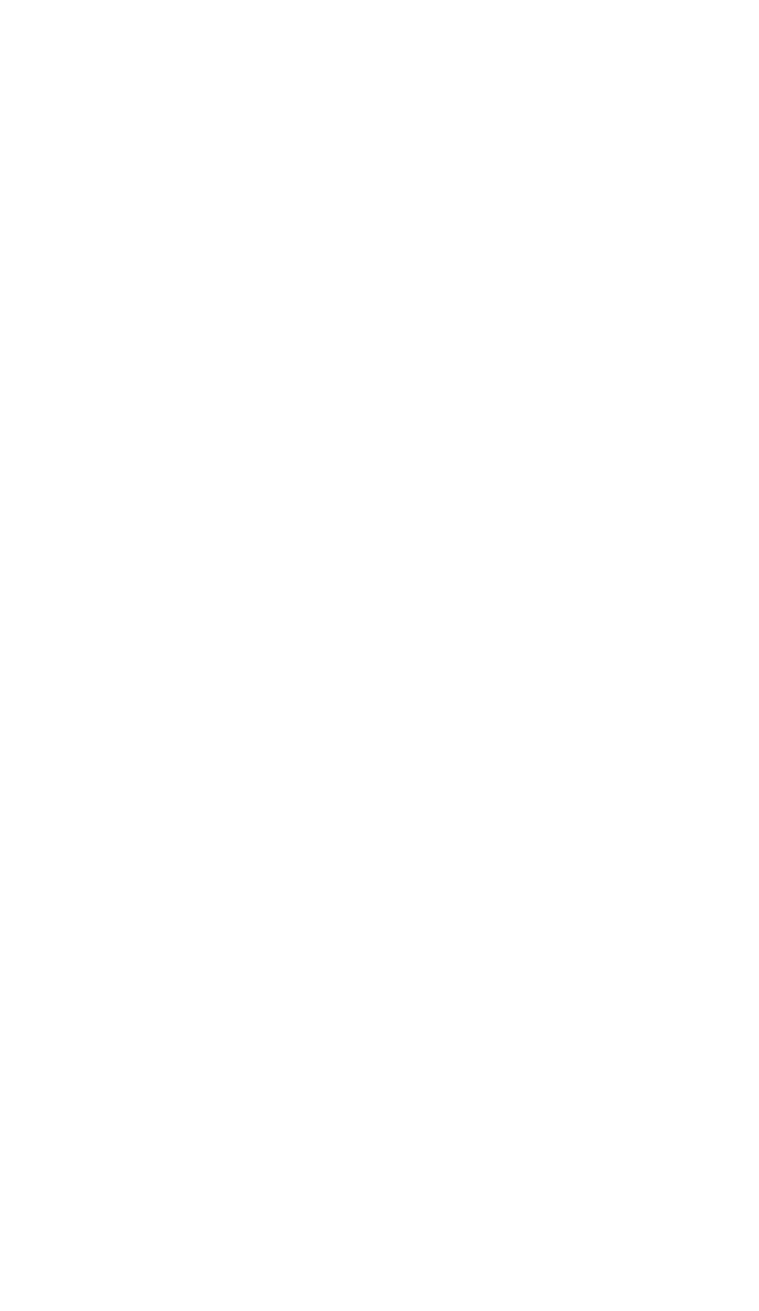
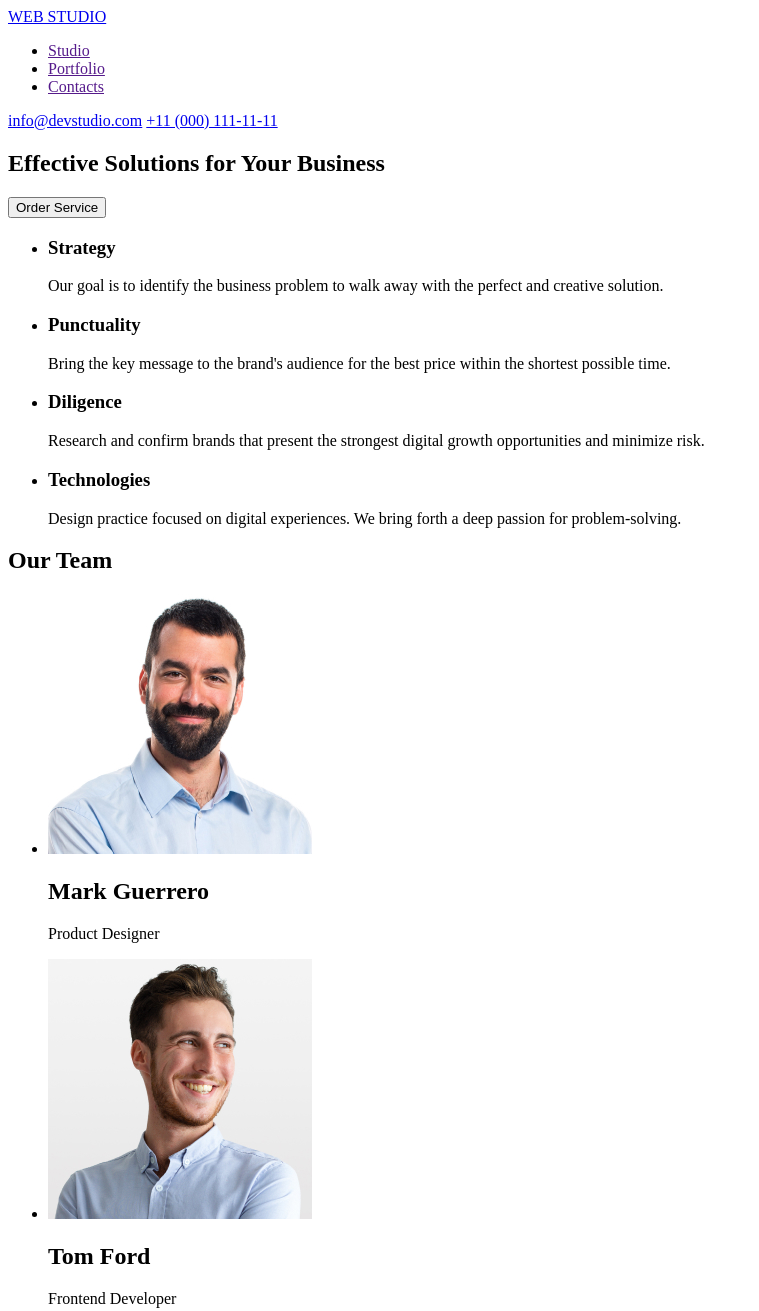
Before and after one commit to Honest-Foxy/goit-markup-hw-01, a plain HTML site: page index.html in a window 1280 px wide. Shown: the top 1311 px of the page, without its empty margins (0-759 px from the left). Before the commit the page ends 800 px from the top, so only its background shows below. Drawn offline with Linux system fonts and the light colour scheme.

Commit message:
[add] page content and images

```diff
--- a/index.html
+++ b/index.html
@@ -1,12 +1,117 @@
 <!DOCTYPE html>
 <html lang="en">
-<head>
-    <meta charset="UTF-8">
-    <meta http-equiv="X-UA-Compatible" content="IE=edge">
-    <meta name="viewport" content="width=device-width, initial-scale=1.0">
+  <head>
+    <meta charset="UTF-8" />
+    <meta http-equiv="X-UA-Compatible" content="IE=edge" />
+    <meta name="viewport" content="width=device-width, initial-scale=1.0" />
     <title>Document</title>
-</head>
-<body>
+  </head>
+  <body>
+    <header>
+      <a href="/">WEB STUDIO</a>
+      <nav>
+        <ul>
+          <li><a href="">Studio</a></li>
+          <li><a href="">Portfolio</a></li>
+          <li><a href="">Contacts</a></li>
+        </ul>
+      </nav>
+      <a href="mailto:info@devstudio.com">info@devstudio.com</a>
+      <a href="tel:+110001111111">+11 (000) 111-11-11</a>
+    </header>
 
-</body>
+    <main>
+      <section>
+        <h1>Effective Solutions for Your Business</h1>
+        <button type="button">Order Service</button>
+      </section>
+
+      <section>
+        <ul>
+          <li>
+            <h3>Strategy</h3>
+            <p>
+              Our goal is to identify the business problem to walk away with the
+              perfect and creative solution.
+            </p>
+          </li>
+          <li>
+            <h3>Punctuality</h3>
+            <p>
+              Bring the key message to the brand's audience for the best price
+              within the shortest possible time.
+            </p>
+          </li>
+          <li>
+            <h3>Diligence</h3>
+            <p>
+              Research and confirm brands that present the strongest digital
+              growth opportunities and minimize risk.
+            </p>
+          </li>
+          <li>
+            <h3>Technologies</h3>
+            <p>
+              Design practice focused on digital experiences. We bring forth a
+              deep passion for problem-solving.
+            </p>
+          </li>
+        </ul>
+      </section>
+
+      <section>
+        <h2>Our Team</h2>
+        <ul>
+          <li>
+            <img
+              src="/images/Mark-Guerrero.jpg"
+              alt="Smiling man with a beard"
+              width="264"
+              height="260"
+            />
+            <h2>Mark Guerrero</h2>
+            <p>Product Designer</p>
+          </li>
+          <li>
+            <img
+              src="/images/Tom-Ford.jpg"
+              alt="Smiling man"
+              width="264"
+              height="260"
+            />
+            <h2>Tom Ford</h2>
+            <p>Frontend Developer</p>
+          </li>
+          <li>
+            <img
+              src="/images/Camila-Garcia.jpg"
+              alt="Smiling woman"
+              width="264"
+              height="260"
+            />
+            <h2>Camila Garcia</h2>
+            <p>Marketing</p>
+          </li>
+          <li>
+            <img
+              src="/images/Daniel-Wilson.jpg"
+              alt="Smiling man"
+              width="264"
+              height="260"
+            />
+            <h2>Daniel Wilson</h2>
+            <p>UI Designer</p>
+          </li>
+        </ul>
+      </section>
+    </main>
+
+    <footer>
+      <a href="/">WEB STUDIO</a>
+      <p>
+        Increase the flow of customers and sales for your business with digital
+        marketing & growth solutions.
+      </p>
+    </footer>
+  </body>
 </html>
```
Also changed, not shown: images/Camila-Garcia.jpg (added), images/Daniel-Wilson.jpg (added), images/Mark-Guerrero.jpg (added), images/Tom-Ford.jpg (added).
